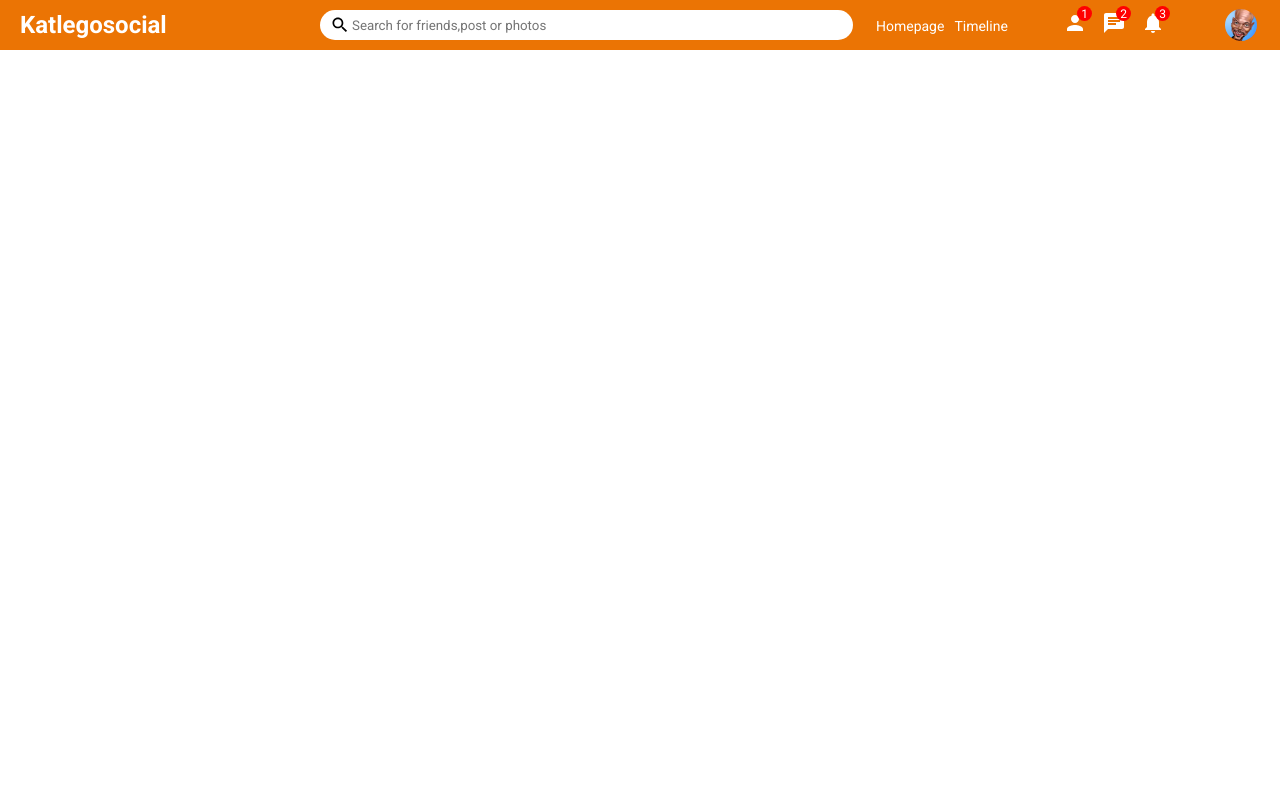
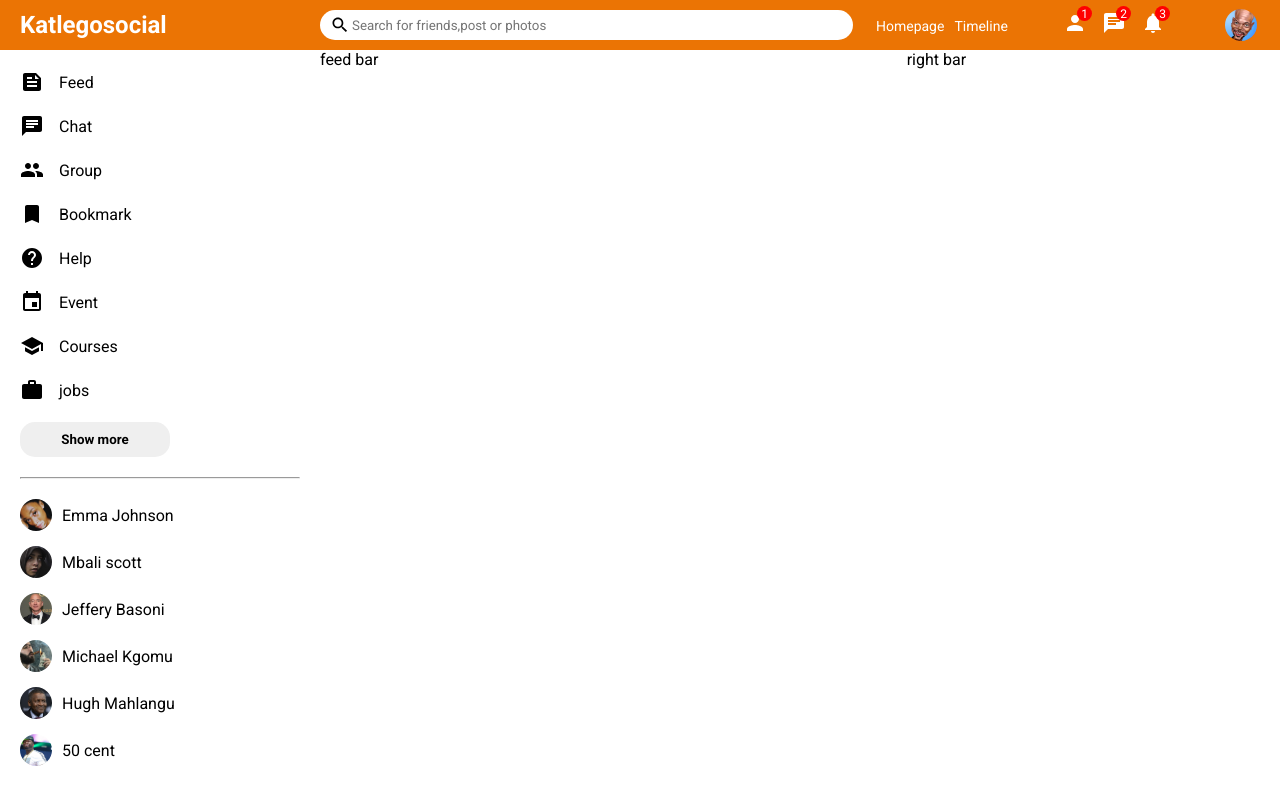
Before and after one commit to Mightykatz/Plugem, a React (Create React App) app in the folder react-social/: page / in a window 1280 px wide. Built offline with nearby package versions, Linux system fonts and the light colour scheme.

Commit message:
Left Side bar Front end React

```diff
--- /dev/null
+++ b/react-social/src/components/feedbar/Feedbar.jsx
@@ -0,0 +1,9 @@
+import "./feedbar.css"
+
+export default function Feedbar(){
+    return(
+        <div className="feedbar">
+            feed bar
+        </div>
+    )
+}
--- /dev/null
+++ b/react-social/src/components/feedbar/feedbar.css
@@ -0,0 +1,3 @@
+.feedbar{
+    flex: 5.5;
+}
--- /dev/null
+++ b/react-social/src/components/rightbar/Rightbar.jsx
@@ -0,0 +1,9 @@
+import "./rightbar.css"
+
+export default function Rightbar(){
+    return(
+        <div className="rightbar">
+            right bar
+        </div>
+    )
+}
--- /dev/null
+++ b/react-social/src/components/rightbar/rightbar.css
@@ -0,0 +1,3 @@
+.rightbar{
+    flex: 3.5;
+}
--- /dev/null
+++ b/react-social/src/components/sidebar/Sidebar.jsx
@@ -0,0 +1,73 @@
+import "./sidebar.css"
+import { Feed,Chat,Group,Bookmark,Help,Event,School,Work } from "@mui/icons-material"
+
+export default function Sidebar(){
+    return(
+        <div className="sidebar">
+            <div className="sidebarWrapper">
+                <ul className="sidebarList">
+                    <li className="sidebarListItem">
+                        <Feed className="sidebarIcon"/>
+                        <span className="sidebarListItemText">Feed</span>
+                    </li>
+                    <li className="sidebarListItem">
+                        <Chat className="sidebarIcon"/>
+                        <span className="sidebarListItemText">Chat</span>
+                    </li>
+                    <li className="sidebarListItem">
+                        <Group className="sidebarIcon"/>
+                        <span className="sidebarListItemText">Group</span>
+                    </li>
+                    <li className="sidebarListItem">
+                        <Bookmark className="sidebarIcon"/>
+                        <span className="sidebarListItemText">Bookmark</span>
+                    </li>
+                    <li className="sidebarListItem">
+                        <Help className="sidebarIcon"/>
+                        <span className="sidebarListItemText">Help</span>
+                    </li>
+                    <li className="sidebarListItem">
+                        <Event className="sidebarIcon"/>
+                        <span className="sidebarListItemText">Event</span>
+                    </li>
+                    <li className="sidebarListItem">
+                        <School className="sidebarIcon"/>
+                        <span className="sidebarListItemText">Courses</span>
+                    </li>
+                    <li className="sidebarListItem">
+                        <Work className="sidebarIcon"/>
+                        <span className="sidebarListItemText">jobs</span>
+                    </li>
+                </ul>
+                <button className="sidebarButton">Show more</button>
+                <hr className="sidebarHr" />
+                <ul className="sidebarFriendList">
+                    <li className="sidebarFriend">
+                        <img src="/assets/person/2.jpg" alt="" className="sidebarFriendImg" />
+                        <span className="sidebarFriendName">Emma Johnson</span>
+                    </li>
+                    <li className="sidebarFriend">
+                        <img src="/assets/person/3.jpg" alt="" className="sidebarFriendImg" />
+                        <span className="sidebarFriendName">Mbali scott</span>
+                    </li>
+                    <li className="sidebarFriend">
+                        <img src="/assets/person/4.jpg" alt="" className="sidebarFriendImg" />
+                        <span className="sidebarFriendName">Jeffery Basoni</span>
+                    </li>
+                    <li className="sidebarFriend">
+                        <img src="/assets/person/5.jpg" alt="" className="sidebarFriendImg" />
+                        <span className="sidebarFriendName">Michael Kgomu</span>
+                    </li>
+                    <li className="sidebarFriend">
+                        <img src="/assets/person/6.jpg" alt="" className="sidebarFriendImg" />
+                        <span className="sidebarFriendName">Hugh Mahlangu</span>
+                    </li>
+                    <li className="sidebarFriend">
+                        <img src="/assets/person/7.jpg" alt="" className="sidebarFriendImg" />
+                        <span className="sidebarFriendName">50 cent</span>
+                    </li>
+                </ul>
+            </div>
+        </div>
+    )
+}
--- /dev/null
+++ b/react-social/src/components/sidebar/sidebar.css
@@ -0,0 +1,67 @@
+.sidebar{
+    flex: 3;
+    /*subtract by 50px cuz our top bar is 50px, 100 is for full height screen*/
+    height: calc(100vh - 50px);
+    /*Scroll only of side bar and not the whole feed/website*/
+    overflow-y: scroll;
+}
+
+/*make the scroll bar much more thin*/
+::-webkit-scrollbar{
+    width: 5px;
+}
+
+
+
+.sidebarWrapper{
+    padding: 20px;
+
+}
+
+.sidebarList{
+    padding: 0;
+    margin: 0;
+    list-style: 0;
+}
+
+.sidebarListItem{
+    display: flex;
+    align-items: center;
+    margin-bottom: 20px;
+}
+
+.sidebarIcon{
+    margin-right: 15px;
+}
+
+.sidebarButton{
+    width: 150px;
+    border: none;
+    padding: 10px;
+    border-radius: 15px;
+    font-weight: bold;
+}
+
+.sidebarHr{
+    margin: 20px 0;
+}
+
+.sidebarFriendList{
+    padding: 0;
+    margin: 0;
+    list-style: none;
+}
+
+.sidebarFriend{
+    display: flex;
+    align-items: center;
+    margin-bottom: 15px;
+}
+
+.sidebarFriendImg{
+    width: 32px;
+    height: 32px;
+    border-radius: 50%;
+    object-fit: cover;
+    margin-right: 10px;
+}
--- a/react-social/src/pages/home/Home.js
+++ /dev/null
@@ -1,7 +0,0 @@
-import Topbar from "../../components/topbar/Topbar";
-
-export default function Home() {
-    return(
-        <Topbar/>
-    )
-}
--- /dev/null
+++ b/react-social/src/pages/home/Home.jsx
@@ -0,0 +1,19 @@
+import Topbar from "../../components/topbar/Topbar";
+import Sidebar from "../../components/sidebar/Sidebar";
+import Feedbar from "../../components/feedbar/Feedbar";
+import Rightbar from "../../components/rightbar/Rightbar";
+import "./home.css"
+
+
+export default function Home() {
+    return(
+        <>
+            <Topbar/>
+            <div className="homeContainer">
+                <Sidebar/>
+                <Feedbar/>
+                <Rightbar/>
+            </div>
+        </>
+    )
+}
--- a/react-social/src/pages/home/home.css
+++ b/react-social/src/pages/home/home.css
@@ -0,0 +1,4 @@
+.homeContainer{
+    display: flex;
+    width: 100%;
+}
```
Also changed, not shown: 1 other file (tests, documents, lock files or other folders).
